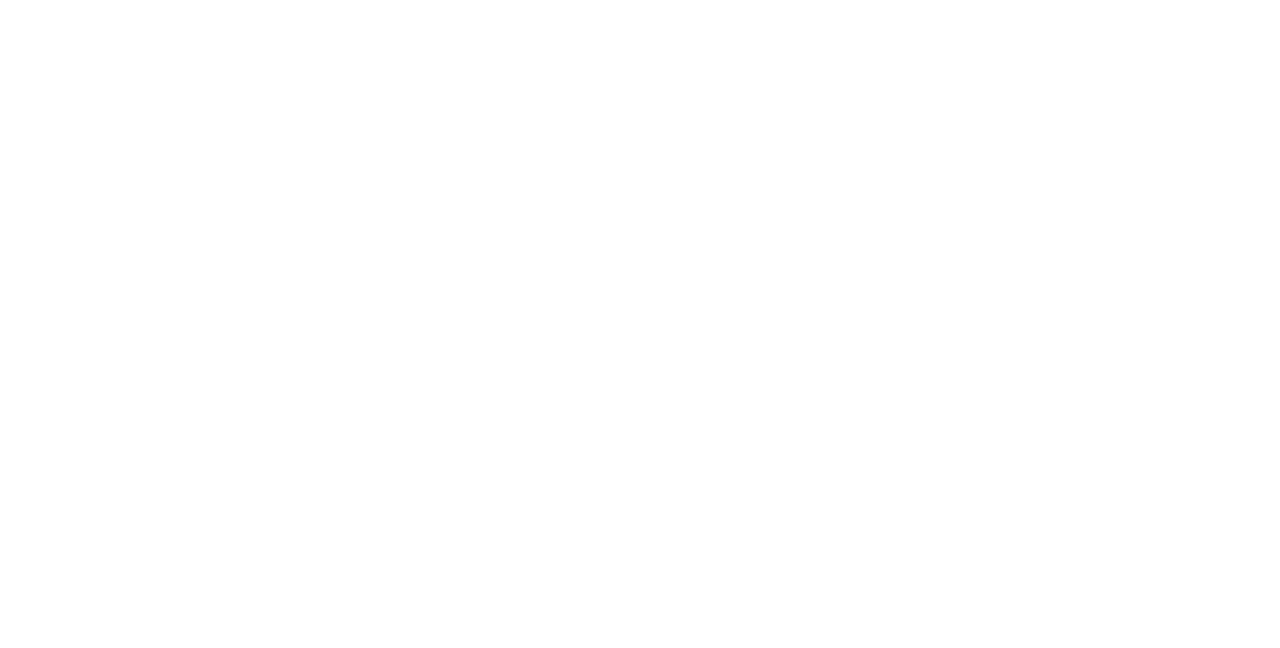
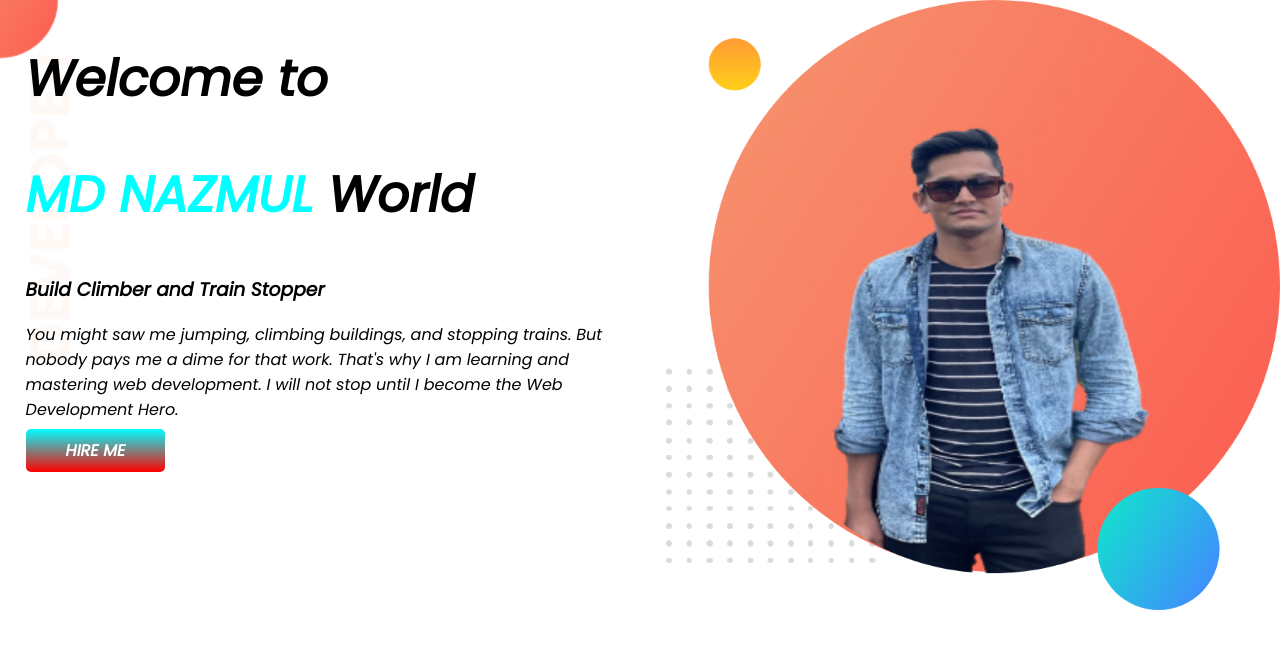
Before and after one commit to Hasan-md-nazmul/developer-portfolio, a plain HTML site: page index.html in a window 1280 px wide. Drawn offline with Linux system fonts and the light colour scheme.

Commit message:
top banner added

```diff
--- a/index.html
+++ b/index.html
@@ -1,13 +1,34 @@
 <!DOCTYPE html>
 <html lang="en">
+
 <head>
     <meta charset="UTF-8">
     <meta http-equiv="X-UA-Compatible" content="IE=edge">
     <meta name="viewport" content="width=device-width, initial-scale=1.0">
     <title>Nazmul Portfolio</title>
+    <link rel="preconnect" href="https://fonts.googleapis.com">
+    <link rel="preconnect" href="https://fonts.gstatic.com" crossorigin>
+    <link href="https://fonts.googleapis.com/css2?family=Poppins:ital@1&display=swap" rel="stylesheet">
     <link rel="stylesheet" href="style.css">
 </head>
+
 <body>
+    <section class="top-banner">
+        <div class="half-width">
+            <h1>Welcome to</h1>
+            <h1> <span class="orange-color">MD NAZMUL</span> World</h1>
+            <h3>Build Climber and Train Stopper</h3>
+            <p>You might saw me jumping, climbing buildings, and stopping trains. But nobody pays me a dime for that
+                work.
+                That's why I am learning and mastering web development. I will not stop until I become the Web
+                Development
+                Hero.</p>
+            <a class="link-button" target="_blank" href="https://www.wbc.ac.jp/">HIRE ME</a>
+        </div>
+        <div class="half-width">
+            <img src="images/nazmul.png" alt="">
+        </div>
+    </section>
+</body>
 
-</body>
 </html>
--- a/style.css
+++ b/style.css
@@ -0,0 +1,32 @@
+body{
+    font-family: 'Poppins', sans-serif;
+    margin: 0%;
+}
+h1{
+    font-size: 50px;
+}
+.orange-color{
+    color: aqua;
+}
+section{
+    display: flex;
+}
+.half-width{
+    width: 50%;
+    padding-left: 2%;
+}
+.half-width img{
+    width: 100%;
+}
+.link-button{
+    text-decoration: none;
+    background-image: linear-gradient(aqua,red);
+    padding: 10px 40px;
+    color: white;
+    font-weight: 700;
+    border-radius: 5px;
+}
+.top-banner{
+    background-image: url(images/top-banner.png);
+    background-repeat: no-repeat;
+}
```
Also changed, not shown: images/dream-bg.png (added), images/exp-bg.png (added), images/jhankar.png (added), images/jhankar2.png (added), images/my-bg.png (added), images/my-bg2.png (added), images/nazmul.png (added), images/top-banner.png (added), showOff/IMG_0413.png (added), 7 other files.
